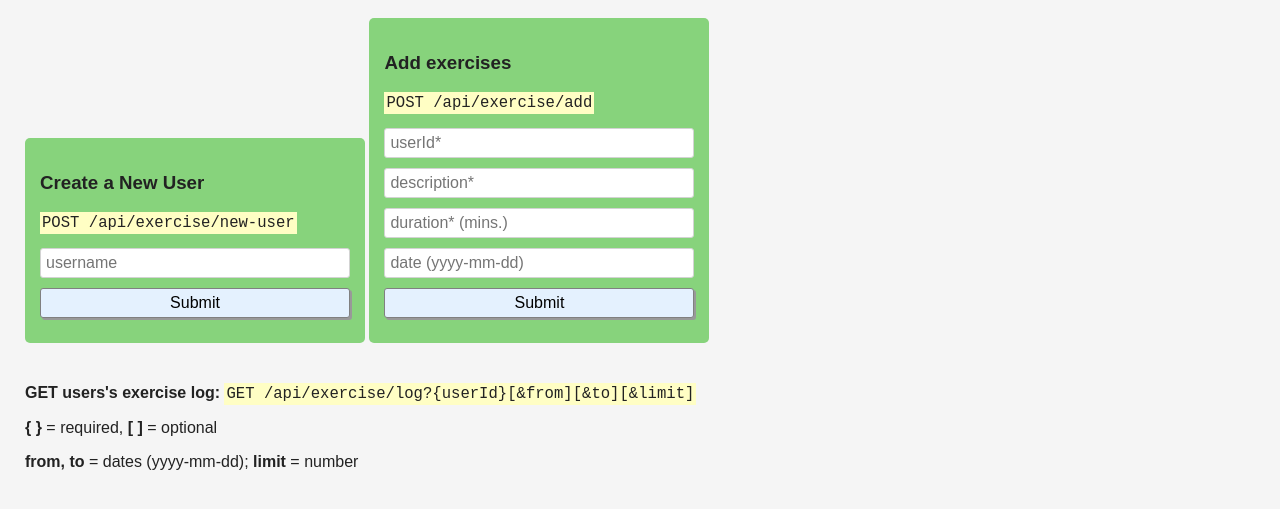
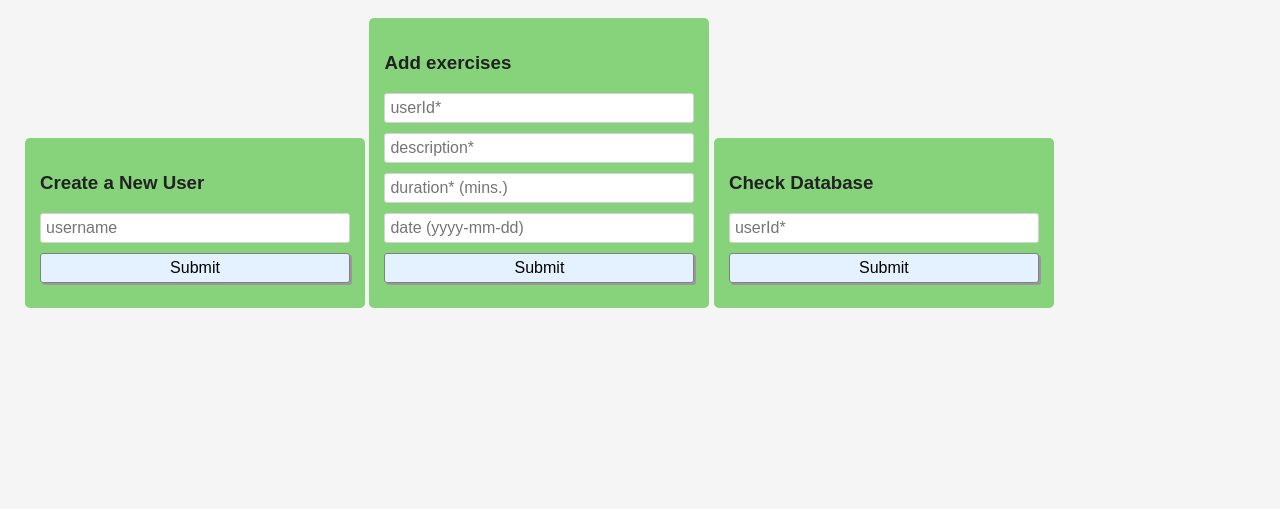
Before and after one commit to rmonastra/Exercise-Tracker, a website: page views/index.html in a window 1280 px wide. Shown: the part 65-574 px from the top of the page. Drawn offline with Linux system fonts and the light colour scheme; files that its build step writes are made by us from their sources.

Commit message:
Update index.html

```diff
--- a/views/index.html
+++ b/views/index.html
@@ -13,22 +13,25 @@
          <h1>Exercise tracker</h1>
           <form action="/api/exercise/new-user" method="post">
             <h3>Create a New User</h3>
-            <p><code>POST /api/exercise/new-user</code></p>
             <input id="uname" type="text" name="username" placeholder="username">
             <input type="submit" value="Submit">
           </form>
+
           <form action="/api/exercise/add" method="post">
             <h3>Add exercises</h3>
-            <p><code>POST /api/exercise/add</code></p>
             <input id="uid" type="text" name="userId" placeholder="userId*">
             <input id="desc" type="text" name="description" placeholder="description*">
             <input id="dur" type="text" name="duration" placeholder="duration* (mins.)">
             <input id="dat" type="text" name="date" placeholder="date (yyyy-mm-dd)">
             <input type="submit" value="Submit">
           </form>
-          <p><strong>GET users's exercise log: </strong><code>GET /api/exercise/log?{userId}[&amp;from][&amp;to][&amp;limit]</code></p>
-          <p><strong>{ }</strong> = required, <strong>[ ]</strong> = optional</p>
-          <p><strong>from, to</strong> = dates (yyyy-mm-dd); <strong>limit</strong> = number</p>
+
+          <form action="/api/exercise/log/" method="get">
+            <h3>Check Database</h3>
+            <input id="uname" type="text" name="userId" placeholder="userId*">
+            <input type="submit" value="Submit">
+          </form>
+
       </div>
    </body>
 
```
